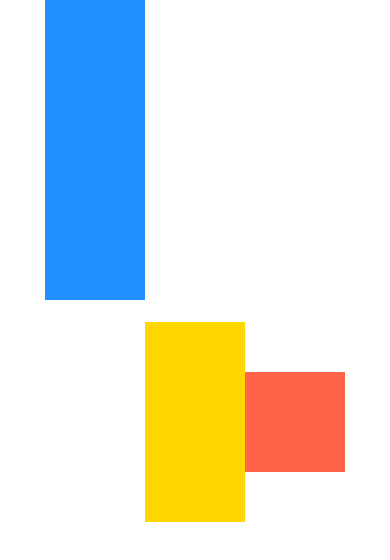
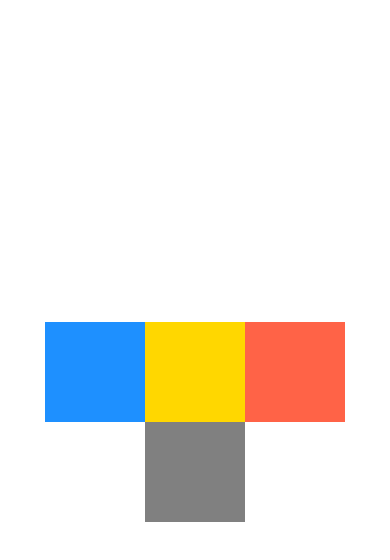
Before and after one commit to JHRPJayamaha/Get-set-ready-go-for-react-native, a React Native app: screen / in a window 390 px wide. Shown: the top 560 px of the page. Built offline with nearby package versions, Linux system fonts and the light colour scheme.

Commit message:
flexWrap and alignContent

```diff
--- a/App.js
+++ b/App.js
@@ -26,21 +26,23 @@ export default function App() {
         flexDirection: "row",
         justifyContent: "center",
         alignItems: "center",
+        alignContent: "center",
+        flexWrap: "wrap",
       }}
     >
       <View
         style={{
           backgroundColor: "dodgerblue",
           width: 100,
-          height: 300,
-          alignSelf: "flex-start",
+          height: 100,
+          //alignSelf: "flex-start",
         }}
       />
       <View
         style={{
           backgroundColor: "gold",
           width: 100,
-          height: 200,
+          height: 100,
         }}
       />
       <View
@@ -50,6 +52,13 @@ export default function App() {
           height: 100,
         }}
       />
+      <View
+        style={{
+          backgroundColor: "grey",
+          width: 100,
+          height: 100,
+        }}
+      />
     </View>
   );
 }
```
